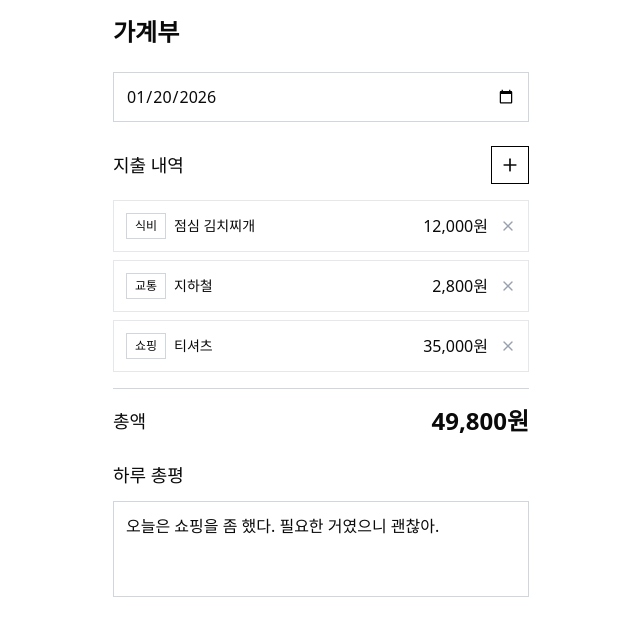
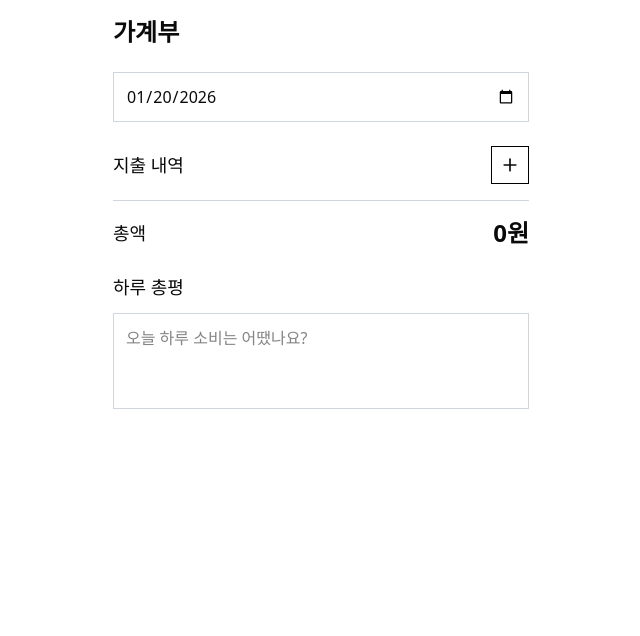
Before and after one commit to dustj0217-eng/ckdrh, a Next.js app: page / in a window 1280 px wide. Shown: the top 636 px of the page, without its empty margins (319-959 px from the left). Built offline with nearby package versions, Linux system fonts and the light colour scheme.

Commit message:
로컬 스토리지 추가

```diff
--- a/app/page.tsx
+++ b/app/page.tsx
@@ -1,6 +1,6 @@
 "use client"
 
-import React, { useState } from 'react';
+import React, { useState, useEffect } from 'react';
 import { Plus, X } from 'lucide-react';
 
 interface Item {
@@ -18,31 +18,26 @@ interface DayData {
 
 const CATEGORIES = ['식비', '교통', '쇼핑', '문화', '공과금', '기타'];
 
-const DUMMY_DATA: DayData[] = [
-  {
-    date: '2026-01-20',
-    items: [
-      { id: 1, category: '식비', amount: 12000, reason: '점심 김치찌개' },
-      { id: 2, category: '교통', amount: 2800, reason: '지하철' },
-      { id: 3, category: '쇼핑', amount: 35000, reason: '티셔츠' }
-    ],
-    dailyNote: '오늘은 쇼핑을 좀 했다. 필요한 거였으니 괜찮아.'
-  },
-  {
-    date: '2026-01-19',
-    items: [
-      { id: 4, category: '식비', amount: 15000, reason: '저녁 회식' },
-      { id: 5, category: '교통', amount: 3000, reason: '택시' }
-    ],
-    dailyNote: '친구들이랑 저녁 먹었음.'
-  }
-];
-
 export default function BudgetTracker() {
   const [selectedDate, setSelectedDate] = useState('2026-01-20');
-  const [data, setData] = useState<DayData[]>(DUMMY_DATA);
+  const [data, setData] = useState<DayData[]>([]);
   const [showAddForm, setShowAddForm] = useState(false);
   const [newItem, setNewItem] = useState({ category: '식비', amount: '', reason: '' });
+
+  // 초기 로드
+  useEffect(() => {
+    const saved = localStorage.getItem('budgetData');
+    if (saved) {
+      setData(JSON.parse(saved));
+    }
+  }, []);
+
+  // data 변경될 때마다 저장
+  useEffect(() => {
+    if (data.length > 0) {
+      localStorage.setItem('budgetData', JSON.stringify(data));
+    }
+  }, [data]);
 
   const todayData = data.find(d => d.date === selectedDate) || { date: selectedDate, items: [], dailyNote: '' };
 
```
